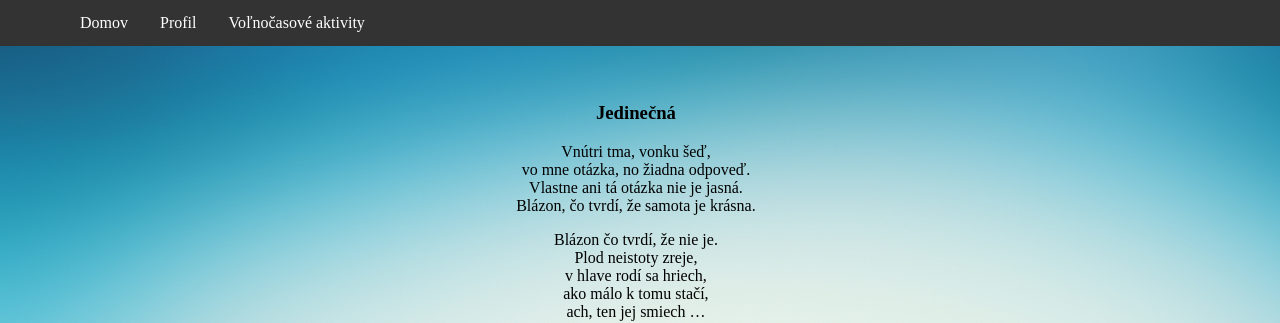
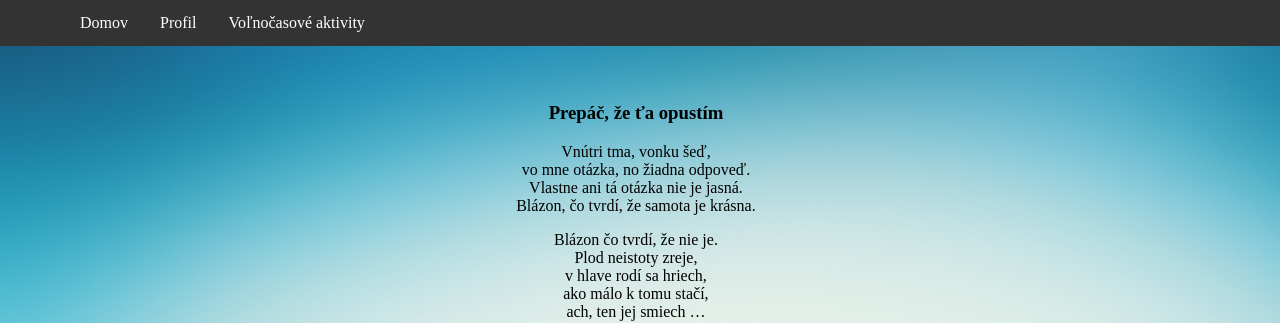
Before and after one commit to ball8/ball8.github.io, a Jekyll site: the page built from _poems/prepac_ze_ta_opustim.md, in a window 1280 px wide and 900 px high. Shown: the top 323 px of the window. Built offline with Jekyll 4.4.1, drawn with Linux system fonts in a browser that asks for light colours.

Commit message:
Update name prepac_ze_ta_opustim

```diff
--- a/_poems/prepac_ze_ta_opustim.md
+++ b/_poems/prepac_ze_ta_opustim.md
@@ -1,6 +1,6 @@
 ---
 layout: poem
-title: Jedinečná
+title: Prepáč, že ťa opustím
 author: Martin Dzik
 ---
 
```
